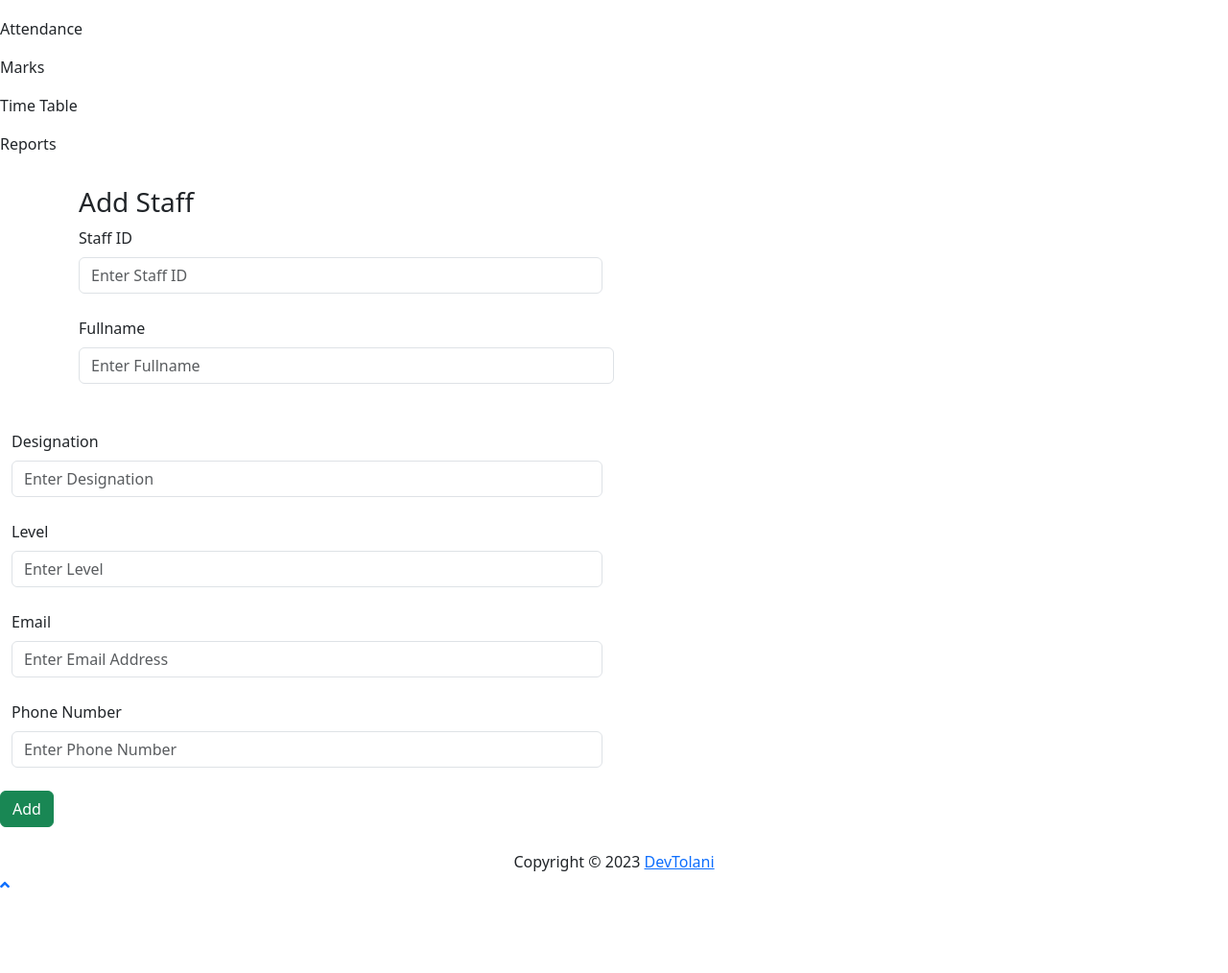
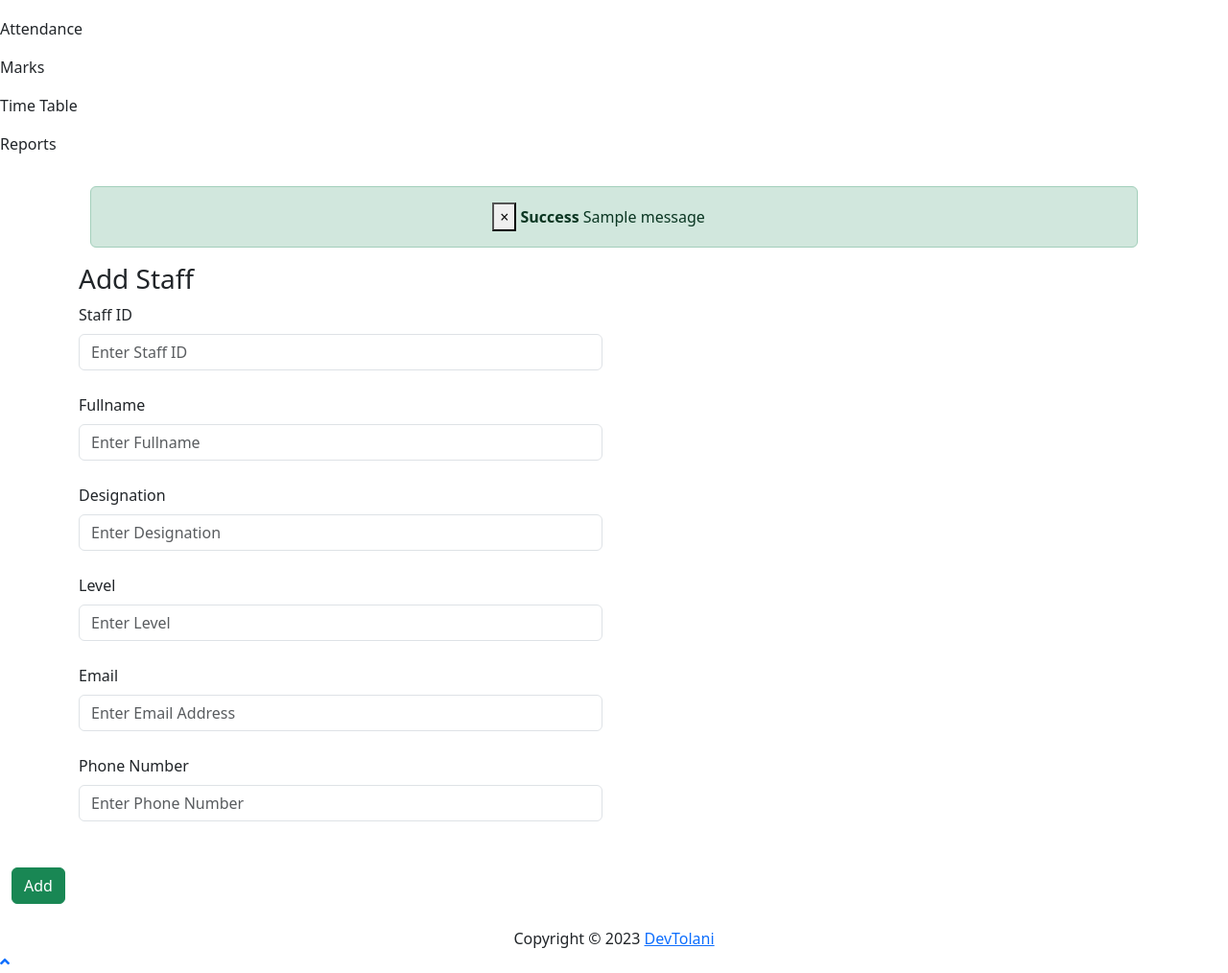
Before and after one commit to Gurudeen2/OnlineAttendanceManagementSystem, a Django app: page /staff/ in a window 1280 px wide. Shown: the part 246-1260 px from the top of the page at 96% size. Before the commit the page ends 1172 px from the top, so only its background shows below. Run offline with Django 3.2, Linux system fonts and the light colour scheme; tables that the repository leaves empty hold one stand-in row (values such as "Sample post"); one stand-in notice (Sample message) is shown; some libraries are stand-ins or nearby versions.

Commit message:
setting up alert and addstaff module

```diff
--- a/CollegeERP/settings.py
+++ b/CollegeERP/settings.py
@@ -114,3 +114,9 @@
 STATIC_URL = '/static/'
 
 LOGIN_REDIRECT_URL = '/'
+
+# message
+from django.contrib.messages import constants as messages
+MESSAGE_TAGS = {
+    messages.ERROR: 'danger'
+}
--- a/info/templates/info/addstaff.html
+++ b/info/templates/info/addstaff.html
@@ -69,6 +69,7 @@
     {% block content %}
     <!-- Page Content -->
     <div class="container py-4">
+      {% include 'info/partials/_alert.html' %}
       <!-- Jumbotron Header -->
       <h3>Add Staff</h3>
       <!-- Page Features -->
@@ -87,6 +88,8 @@
               />
           </div>
 </div>
+      <div class="row">
+
 <div class="col-lg-6 col-md-6 mb-4">
 
               <label for="formFileMultiple" class="form-label">Fullname</label>
@@ -122,7 +125,7 @@
               <input
                 class="form-control"
                 type="text"
-                name="Level"
+                name="level"
                 placeholder="Enter Level"
               />
           </div>
--- a/info/templates/info/base.html
+++ b/info/templates/info/base.html
@@ -96,7 +96,7 @@
           </a>
         </li>
         <li class="nav-item">
-          <a class="nav-link" href="">
+          <a class="nav-link" href="{% url 'staff' %}">
             <span>Add Staff</span>
           </a>
         </li>
--- /dev/null
+++ b/info/templates/info/partials/_alert.html
@@ -0,0 +1,17 @@
+{% if messages %}
+    {% for message in messages %}
+        <div id="message" class="container">
+            <div class="alert alert-{{ message.tags }} alert-dismissible text-center" role="alert">
+                <button type="button" class="close" data-dismiss="alert"><span>&times;</span></button>
+                <strong>
+                    {% if message.level == DEFAULT_MESSAGE_LEVELS.ERROR %}
+                        Error
+                    {% else %}
+                        {{ message.tags|title}}
+                    {% endif %}
+                </strong>
+                {{ message }}
+            </div>
+        </div>
+    {% endfor %}
+{% endif %}
--- a/staff/views.py
+++ b/staff/views.py
@@ -1,19 +1,25 @@
-from django.shortcuts import render
+from django.shortcuts import render, redirect
 from . import models
+from django.contrib import messages
 
 # Create your views here.
 
 def Staff(request):
 
     if request.method == "POST":
-        staffid = request.POST['staffid']
-        designation = request.POST['designation']
-        fullname = request.POST['fullname']
-        level = request.POST['level']
-        email = request.POST['email']
-        phone = request.POST['phone']
-        staff = models.Staff.objects.create(staffid=staffid, designation=designation, fullname=fullname,
-                                            level=level, email=email, phone=phone)
-        staff.save()
-        return render(request, )
+        if models.Staff.objects.filter(pk=request.POST['staffid']).exists():
+            messages.error(request, 'Staff Already Exist')
+            return redirect('staff')
+        else:
+            staffid = request.POST['staffid']
+            designation = request.POST['designation']
+            fullname = request.POST['fullname']
+            level = request.POST['level']
+            email = request.POST['email']
+            phone = request.POST['phone']
+            staff = models.Staff.objects.create(staffid=staffid, designation=designation, fullname=fullname,
+                                                level=level, email=email, phone=phone)
+            staff.save()
+            messages.success(request, 'Staff Added Successfully')
+            return redirect(request, 'staff')
     return render(request, 'info/addstaff.html')
```
